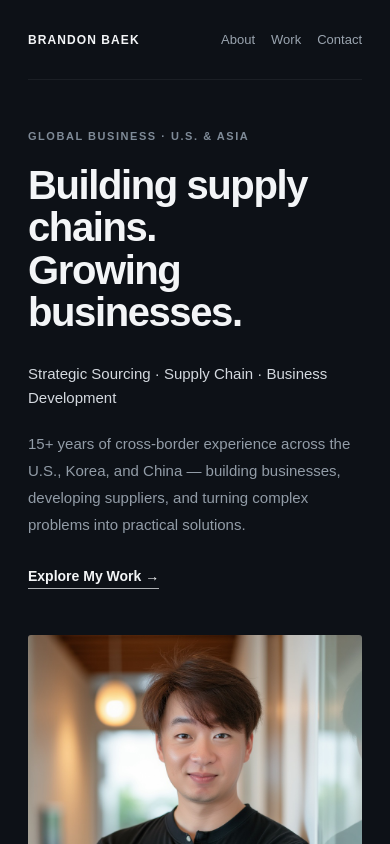
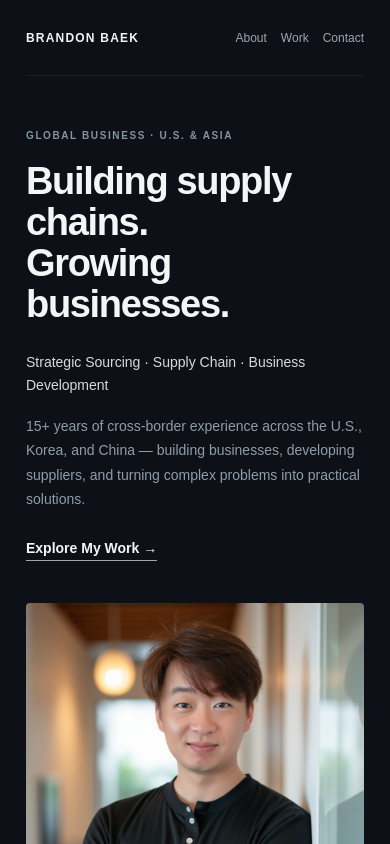
Before and after one commit to su59201/Brandon-Website, a Next.js app: page / in a window 390 px wide. Shown: the top 844 px of the page. Built offline with nearby package versions, Linux system fonts and the light colour scheme.

Commit message:
Update globals.css

```diff
--- a/app/globals.css
+++ b/app/globals.css
@@ -19,9 +19,9 @@ a {
 }
 
 .home {
+  width: 100%;
+  max-width: 1380px;
   min-height: 100vh;
-  width: 100%;
-  max-width: 1360px;
   margin: 0 auto;
   padding: 0 72px;
 }
@@ -29,7 +29,7 @@ a {
 /* HEADER */
 
 .header {
-  height: 96px;
+  height: 88px;
   display: flex;
   align-items: center;
   justify-content: space-between;
@@ -39,17 +39,18 @@ a {
 .logo {
   font-size: 14px;
   font-weight: 700;
-  letter-spacing: 0.09em;
+  letter-spacing: 0.1em;
 }
 
 .nav {
   display: flex;
-  gap: 34px;
+  align-items: center;
+  gap: 32px;
 }
 
 .nav a {
-  font-size: 14px;
-  color: #9aa4af;
+  font-size: 13px;
+  color: #9da7b2;
   transition: color 0.2s ease;
 }
 
@@ -60,63 +61,65 @@ a {
 /* HERO */
 
 .hero {
-  min-height: calc(100vh - 96px);
+  min-height: calc(100vh - 88px);
   display: grid;
-  grid-template-columns: 1.3fr 0.7fr;
+  grid-template-columns: minmax(0, 1.55fr) minmax(300px, 0.75fr);
   align-items: center;
   gap: 64px;
-  padding: 64px 0 84px;
+  padding: 52px 0 72px;
 }
 
 .hero-copy {
-  max-width: 760px;
+  min-width: 0;
+  max-width: 800px;
 }
 
 .label {
-  margin: 0 0 22px;
-  color: #7f8b98;
-  font-size: 12px;
+  margin: 0 0 20px;
+  color: #8593a3;
+  font-size: 11px;
   font-weight: 700;
-  letter-spacing: 0.14em;
+  letter-spacing: 0.16em;
 }
 
 .hero h1 {
   margin: 0;
-  max-width: 760px;
-  font-size: clamp(42px, 4vw, 58px);
+  font-size: clamp(38px, 3.4vw, 50px);
   line-height: 1.08;
   letter-spacing: -0.035em;
   font-weight: 650;
 }
 
+.hero h1 br {
+  display: block;
+}
+
 .role {
-  margin: 28px 0 0;
-  font-size: 16px;
+  margin: 26px 0 0;
+  color: #d6dbe1;
+  font-size: 15px;
   line-height: 1.6;
-  color: #d4d9df;
 }
 
 .intro {
-  max-width: 640px;
-  margin: 20px 0 0;
+  max-width: 660px;
+  margin: 18px 0 0;
+  color: #929ca8;
   font-size: 15px;
-  line-height: 1.8;
-  color: #929ca7;
+  line-height: 1.75;
 }
 
 .cta {
   display: inline-block;
-  margin-top: 30px;
+  margin-top: 28px;
   padding-bottom: 4px;
+  color: #f3f5f7;
   font-size: 14px;
   font-weight: 600;
-  color: #f3f5f7;
-  border-bottom: 1px solid rgba(243, 245, 247, 0.7);
-  transition: border-color 0.2s ease, color 0.2s ease;
+  border-bottom: 1px solid rgba(243, 245, 247, 0.65);
 }
 
 .cta:hover {
-  color: #ffffff;
   border-color: #ffffff;
 }
 
@@ -124,64 +127,64 @@ a {
 
 .portrait {
   width: 100%;
-  max-width: 390px;
+  max-width: 360px;
   justify-self: end;
 }
 
 .portrait img {
   display: block;
   width: 100%;
-  height: 520px;
+  height: 485px;
   object-fit: cover;
   object-position: center top;
-  border-radius: 3px;
+  border-radius: 4px;
 }
 
 /* TABLET */
 
-@media (max-width: 1100px) {
+@media (max-width: 1050px) {
   .home {
-    padding: 0 48px;
+    padding: 0 44px;
   }
 
   .hero {
-    grid-template-columns: 1.15fr 0.85fr;
-    gap: 48px;
+    grid-template-columns: minmax(0, 1.3fr) minmax(280px, 0.7fr);
+    gap: 44px;
   }
 
   .hero h1 {
-    font-size: clamp(40px, 4.6vw, 54px);
+    font-size: clamp(36px, 4vw, 46px);
   }
 
   .portrait {
-    max-width: 360px;
+    max-width: 330px;
   }
 
   .portrait img {
-    height: 490px;
+    height: 450px;
   }
 }
 
 /* MOBILE */
 
-@media (max-width: 820px) {
+@media (max-width: 800px) {
   .home {
-    padding: 0 28px;
+    padding: 0 26px;
   }
 
   .header {
-    height: 80px;
+    height: 76px;
   }
 
   .nav {
-    gap: 20px;
+    gap: 18px;
   }
 
   .hero {
     min-height: auto;
     grid-template-columns: 1fr;
-    gap: 46px;
-    padding: 64px 0 72px;
+    gap: 42px;
+    padding: 54px 0 68px;
   }
 
   .hero-copy {
@@ -189,13 +192,12 @@ a {
   }
 
   .hero h1 {
-    font-size: clamp(40px, 10vw, 56px);
-    line-height: 1.06;
+    font-size: clamp(38px, 9vw, 50px);
   }
 
   .portrait {
     justify-self: start;
-    max-width: 440px;
+    max-width: 420px;
   }
 
   .portrait img {
@@ -205,36 +207,32 @@ a {
 
 /* SMALL MOBILE */
 
-@media (max-width: 560px) {
+@media (max-width: 520px) {
   .logo {
     font-size: 12px;
   }
 
   .nav {
-    gap: 16px;
+    gap: 14px;
   }
 
   .nav a {
-    font-size: 13px;
-  }
-
-  .hero {
-    padding-top: 50px;
+    font-size: 12px;
   }
 
   .label {
-    font-size: 11px;
+    font-size: 10px;
   }
 
   .hero h1 {
-    font-size: 40px;
+    font-size: 38px;
   }
 
   .role {
-    font-size: 15px;
+    font-size: 14px;
   }
 
   .intro {
-    font-size: 15px;
+    font-size: 14px;
   }
 }
```
